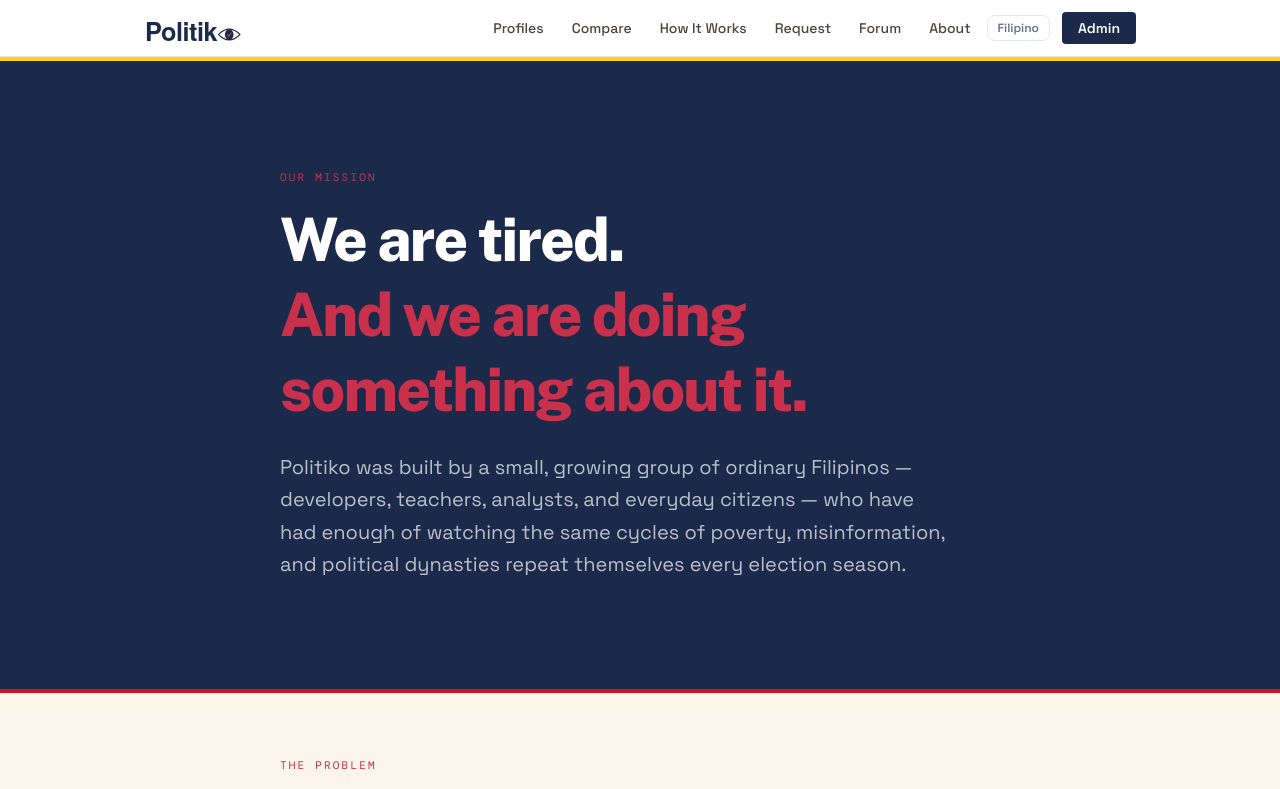
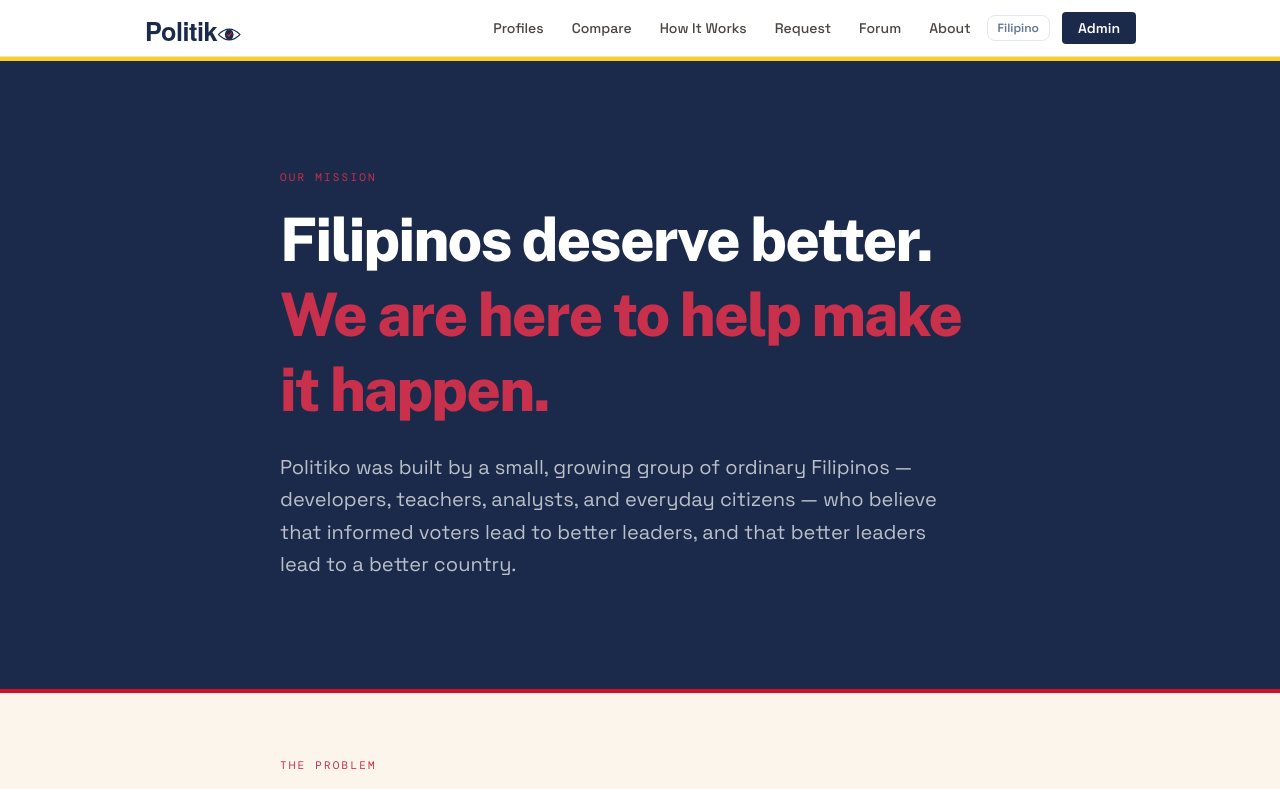
Before and after one commit to marksalvana/PCA, a Next.js app: page /about in a window 1280 px wide. Shown: the top 789 px of the page. Built offline with nearby package versions, Linux system fonts and the light colour scheme.

Commit message:
Reword About page hero to positive framing

```diff
--- a/src/app/(public)/about/page.tsx
+++ b/src/app/(public)/about/page.tsx
@@ -40,11 +40,11 @@ export default function AboutPage() {
         <div className="max-w-3xl mx-auto px-6 py-20 md:py-28">
           <p className="label-mono text-[#C8304B] mb-4">Our Mission</p>
           <h1 className="text-4xl md:text-6xl font-black tracking-tight leading-tight mb-6" style={{ fontFamily: "'Public Sans', system-ui, sans-serif", letterSpacing: '-0.03em' }}>
-            We are tired.<br />
-            <span className="text-[#C8304B]">And we are doing something about it.</span>
+            Filipinos deserve better.<br />
+            <span className="text-[#C8304B]">We are here to help make it happen.</span>
           </h1>
           <p className="text-white/70 text-lg md:text-xl leading-relaxed max-w-2xl">
-            Politiko was built by a small, growing group of ordinary Filipinos — developers, teachers, analysts, and everyday citizens — who have had enough of watching the same cycles of poverty, misinformation, and political dynasties repeat themselves every election season.
+            Politiko was built by a small, growing group of ordinary Filipinos — developers, teachers, analysts, and everyday citizens — who believe that informed voters lead to better leaders, and that better leaders lead to a better country.
           </p>
         </div>
       </section>
```
